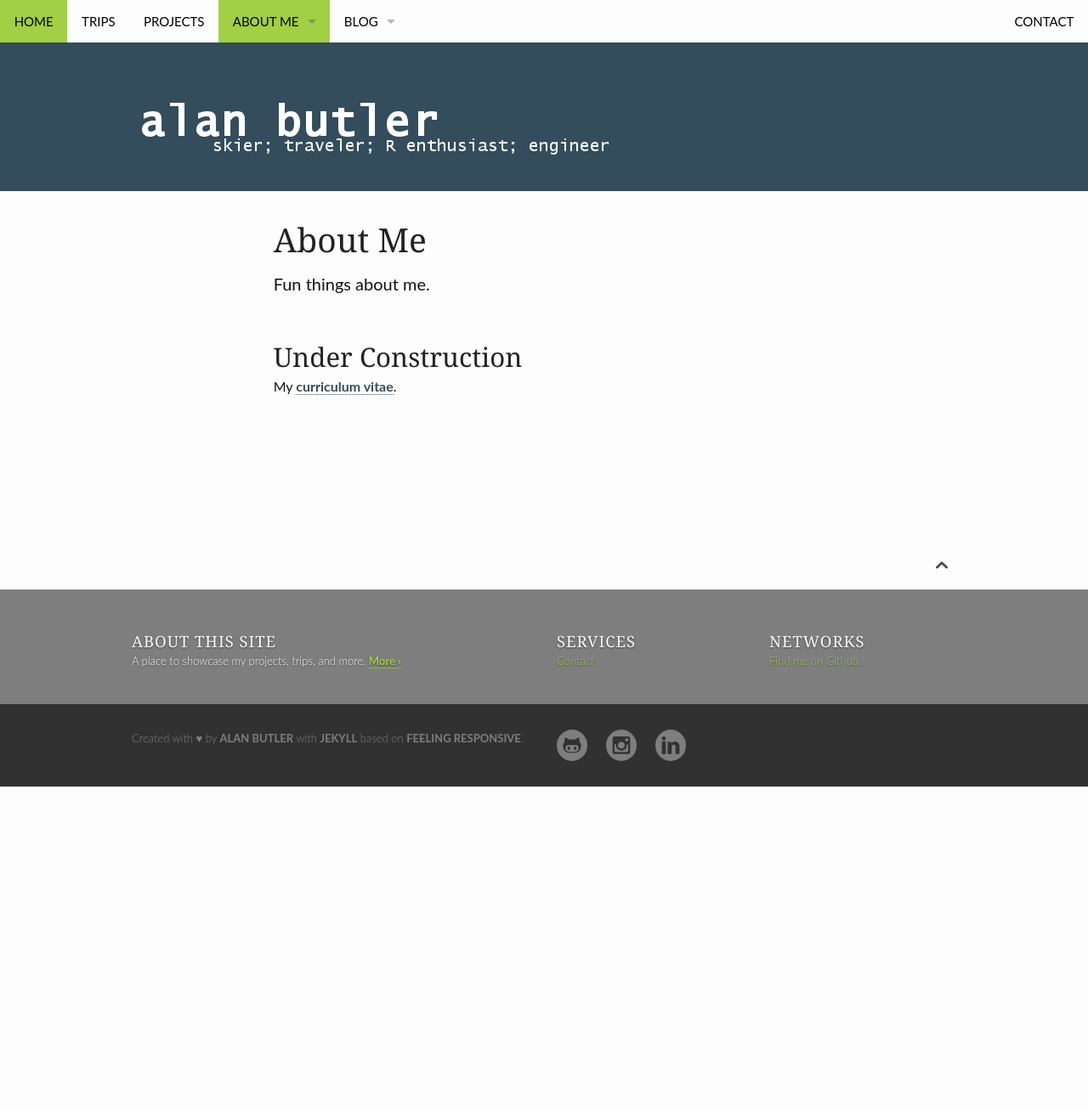
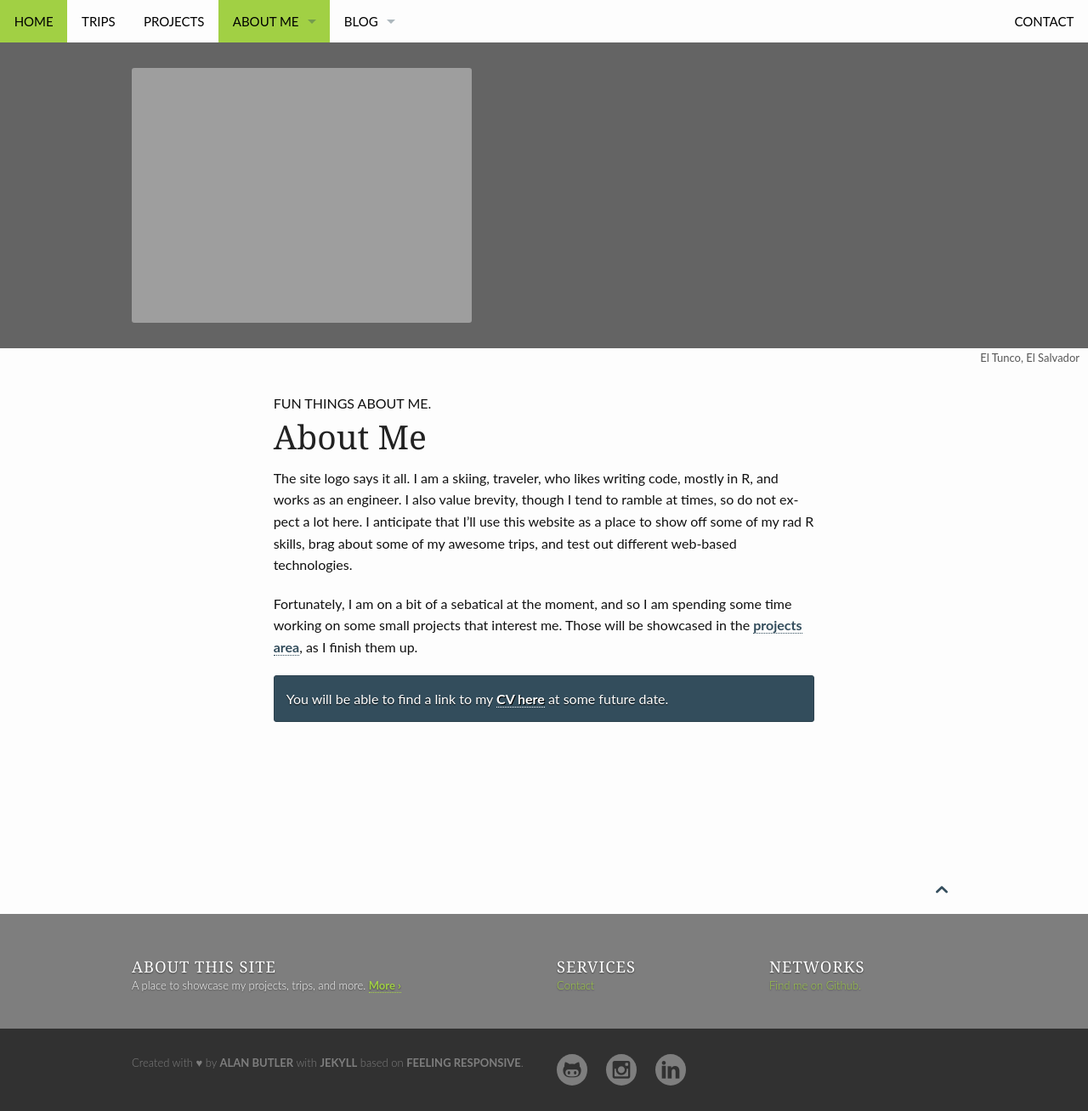
Before and after one commit to rabutler/rabutler.github.io, a Jekyll site: the page built from pages/about-me.md, in a window 1280 px wide. Shown: the whole page at 85% size. Built offline with Jekyll 4.4.1, drawn with Linux system fonts in a browser that asks for light colours; before the commit the page ends 926 px from its top, so only the background shows below that.

Commit message:
edited the about-me page

```diff
--- a/pages/about-me.md
+++ b/pages/about-me.md
@@ -1,12 +1,18 @@
 ---
 layout: page
 title: "About Me"
-teaser: "Fun things about me."
+subheadline: "Fun things about me."
 permalink: "/about-me/"
+header:
+    image: "elTunco_970.jpg"
+    background-color: "#646464"
+    caption: El Tunco, El Salvador
 ---
 
-##Under Construction
+The site logo says it all. I am a skiing, traveler, who likes writing code, mostly in R, and works as an engineer. I also value brevity, though I tend to ramble at times, so do not expect a lot here. I anticipate that I'll use this website as a place to show off some of my rad R skills, brag about some of my awesome trips, and test out different web-based technologies.
 
-My [curriculum vitae][1].
+Fortunately, I am on a bit of a sebatical at the moment, and so I am spending some time working on some small projects that interest me. Those will be showcased in the [projects area][1], as I finish them up.
 
-[1]: /about-me/CV/
+{% include alert info='You will be able to find a link to my <a href = "/about-me/CV/"> CV here</a> at some future date.' %}
+
+[1]: /projects/
```
